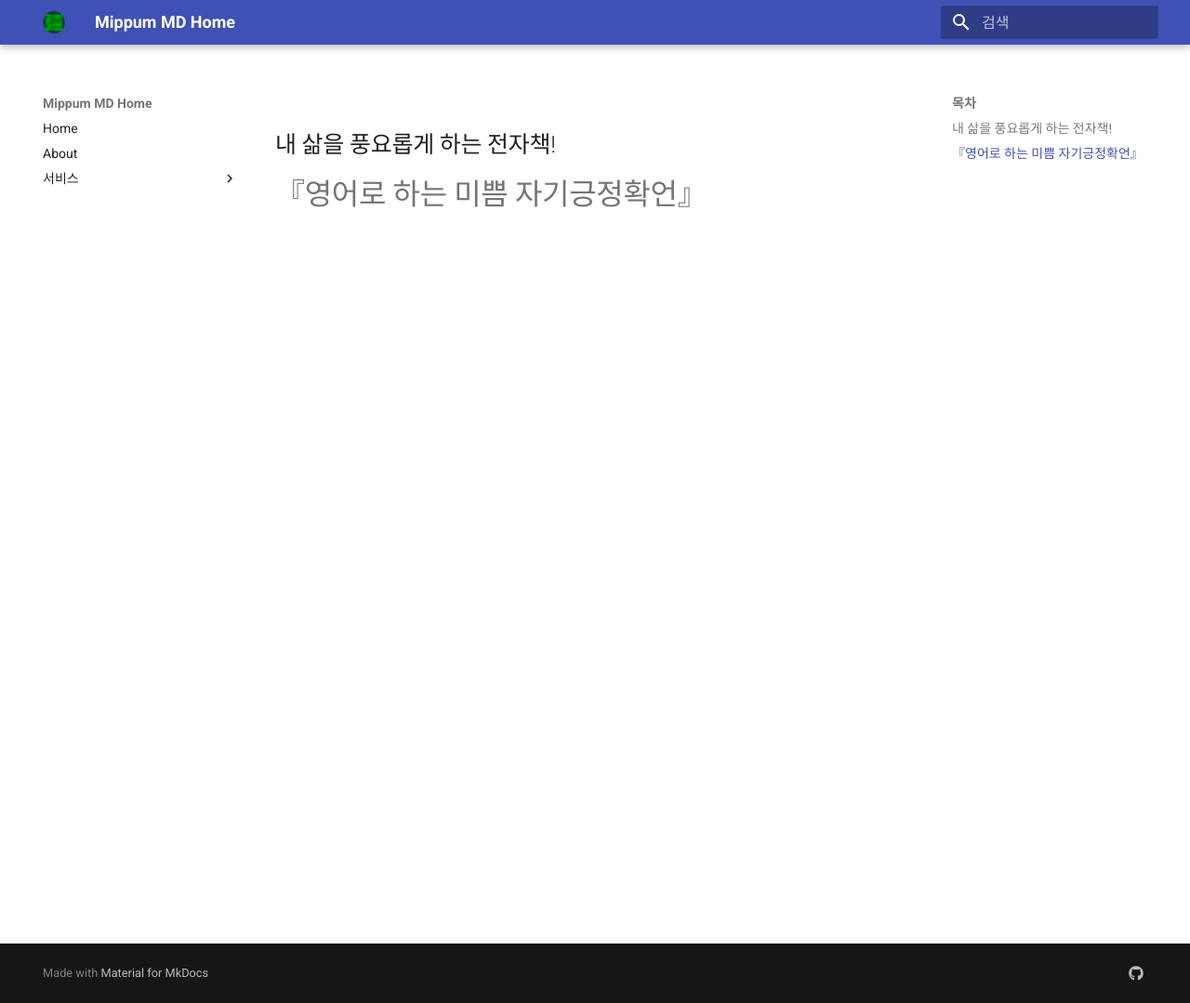
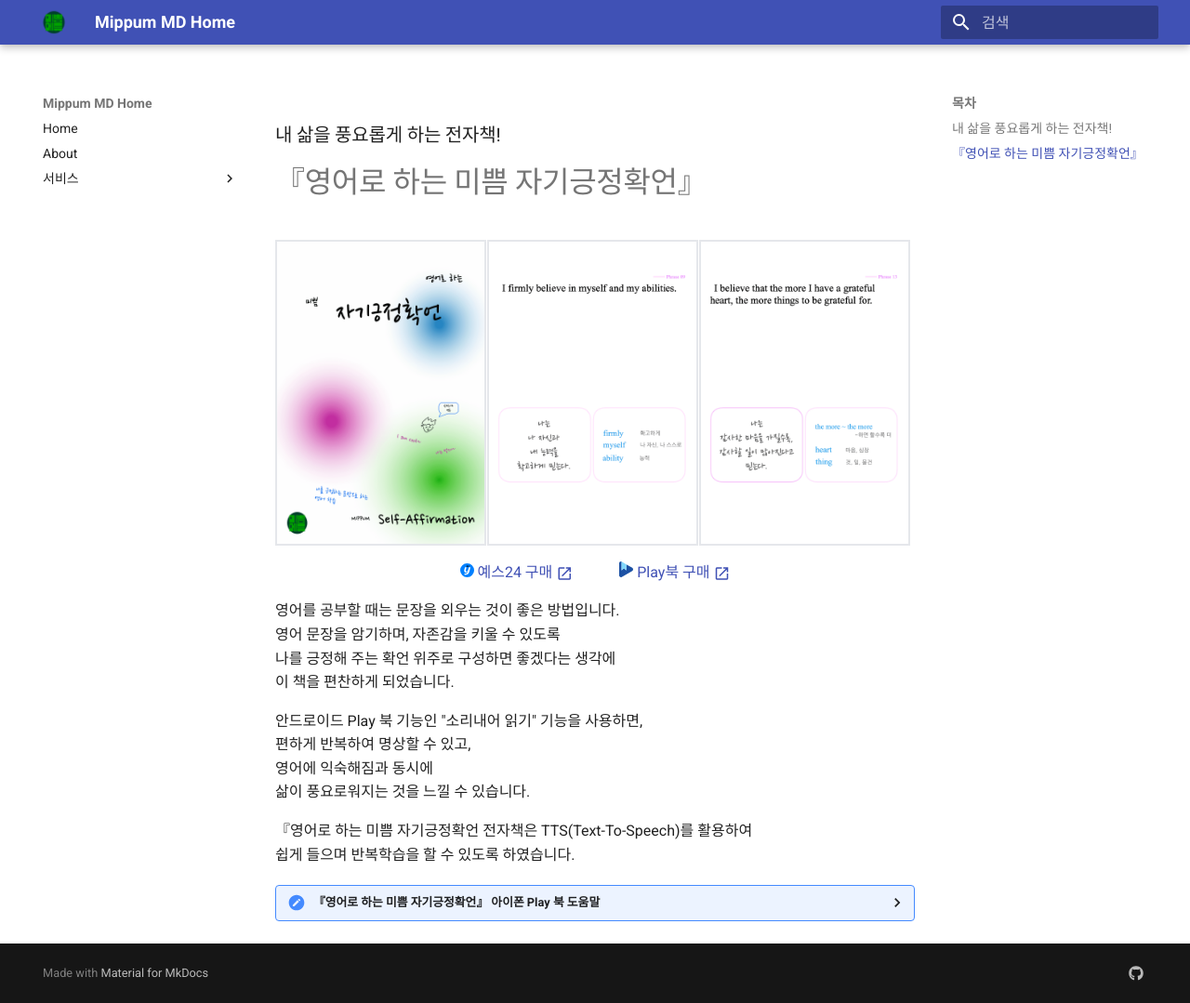
Before and after one commit to mippum/mpmd-home, an MkDocs documentation site: the page built from docs/epub/self-affirmation.md, in a window 1280 px wide and 1079 px high. Shown: the whole window at 93% size. Built offline with MkDocs 1.6.1 and Material for MkDocs 9.7.7, drawn with Linux system fonts in a browser that asks for light colours.

Commit message:
feat: 자기긍정확언 올림

```diff
--- a/docs/epub/self-affirmation.md
+++ b/docs/epub/self-affirmation.md
@@ -1,2 +1,68 @@
-## 내 삶을 풍요롭게 하는 전자책!
+### 내 삶을 풍요롭게 하는 전자책!
+
 # 『영어로 하는 미쁨 자기긍정확언』
+
+<!-- <script src="/assets/webs/libs/tailwind.umd.min.js"></script> -->
+<!-- <script src="https://cdn.tailwindcss.com"></script> -->
+<link href="https://fonts.googleapis.com/icon?family=Material+Icons" rel="stylesheet">
+
+<div style="display: flex; gap: 1px;">
+  <img src="/assets/webs/images/epub/self-affirmation/cover.png" style="width: 33%; border: 2px solid #e5e7eb;" />
+  <img src="/assets/webs/images/epub/self-affirmation/example-09.png" style="width: 33%; border: 2px solid #e5e7eb;" />
+  <img src="/assets/webs/images/epub/self-affirmation/example-13.png" style="width: 33%; border: 2px solid #e5e7eb;" />
+</div>
+
+<p style='display: flex; justify-content: center; gap: 50px;'>
+  <a href="https://www.yes24.com/Product/Goods/124718933">
+    <img className='w-4' src="/assets/webs/images/epub/common/yes24_icon.svg" alt='Yes24Icon' style="width: 15px"/>
+    <span>예스24 구매</span>
+    <span class="material-icons" style="font-size:18px; vertical-align:middle;">open_in_new</span>
+  </a>
+  <a href="https://play.google.com/store/books/details?id=jHnqEAAAQBAJ">
+    <img className='w-4 ml-4' src="/assets/webs/images/epub/common/play_books_icon.svg" alt='PlayBooksIcon' style="width: 15px"/>
+    <span>Play북 구매</span>
+    <span class="material-icons" style="font-size:18px; vertical-align:middle;">open_in_new</span>
+  </a>
+</p>
+
+영어를 공부할 때는 문장을 외우는 것이 좋은 방법입니다.
+영어 문장을 암기하며, 자존감을 키울 수 있도록
+나를 긍정해 주는 확언 위주로 구성하면 좋겠다는 생각에
+이 책을 편찬하게 되었습니다.
+
+안드로이드 Play 북 기능인 "소리내어 읽기" 기능을 사용하면,
+편하게 반복하여 명상할 수 있고,
+영어에 익숙해짐과 동시에
+삶이 풍요로워지는 것을 느낄 수 있습니다.
+
+『영어로 하는 미쁨 자기긍정확언 전자책은 TTS(Text-To-Speech)를 활용하여
+쉽게 들으며 반복학습을 할 수 있도록 하였습니다.
+
+<details>
+  <summary>『영어로 하는 미쁨 자기긍정확언』 아이폰 Play 북 도움말</summary>
+  <p>
+    미쁨에듀를 사용해주셔서 감사합니다. <br />
+    이 게시글은 『영어로 하는 미쁨 자기긍정확언』 전자책을 아이폰 Play 북에서 구매해서 사용하는 이용자를 위한 도움말입니다.
+  </p>
+  <p>
+    『영어로 하는 미쁨 자기긍정확언』 전자책은 자기 긍정 확언을 영어 문장들로 할 수 있는 책입니다.
+  </p>
+  <p>
+    『영어로 하는 미쁨 자기긍정확언』 전자책은  <br />
+    TTS(Text To Speech)를 활용하여  <br />
+    반복적으로 학습할 수 있도록 의도 되었습니다.
+  </p>
+  <p>
+    아이폰의 경우, 안드로이드와는 다르게 Play북의 소리내어 읽기 기능을 사용할 수 없습니다.  <br />
+    대신 아이폰의 “화면말하기” 기능으로 들을 수 있도록 부록을 만들어 두었습니다.
+  </p>
+  <iframe width="560"
+          height="315"
+          src="https://www.youtube.com/embed/9SevlSLb8po?si=GxsG7ezHNrJjlXBW"
+          title="YouTube video player"
+          frameborder="0"
+          allow="accelerometer; autoplay; clipboard-write; encrypted-media; gyroscope; picture-in-picture; web-share"
+          referrerpolicy="strict-origin-when-cross-origin"
+          allowfullscreen></iframe>
+
+</details>
```
